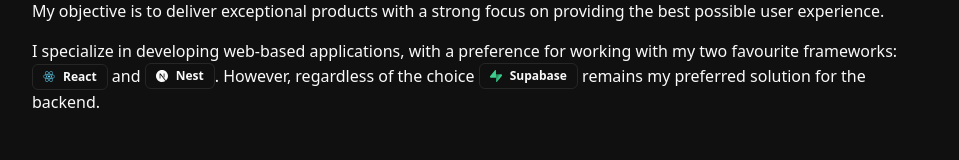
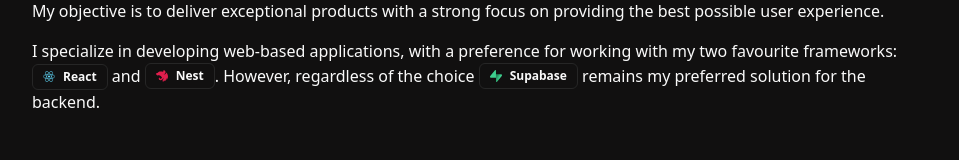
Before and after one commit to thefstalphabet/portfolio-v4, a React (Vite) app: page / in a window 1280 px wide. Shown: the part 309-469 px from the top of the page, without its empty margins (160-1119 px from the left). Built offline with nearby package versions, Linux system fonts and the light colour scheme.

Commit message:
update: change nest logo

```diff
--- a/src/components/bio.tsx
+++ b/src/components/bio.tsx
@@ -2,7 +2,7 @@ import { Badge } from "./ui/badge";
 import reactLogo from "../assets/logos/react.svg";
 import supabaseLogo from "../assets/logos/supabase.svg";
 import { useEffect } from "react";
-import { SiNextdotjs } from "react-icons/si";
+import { SiNestjs  } from "react-icons/si";
 
 export default function Bio() {
   useEffect(() => {}, []);
@@ -33,7 +33,7 @@ export default function Bio() {
           </Badge>{" "}
           and{" "}
           <Badge variant="outline">
-            <SiNextdotjs className="w-3 mr-2" />
+            <SiNestjs fill="#E11E4D" className="w-3 mr-2" />
             Nest
           </Badge>
           . However, regardless of the choice{" "}
```
